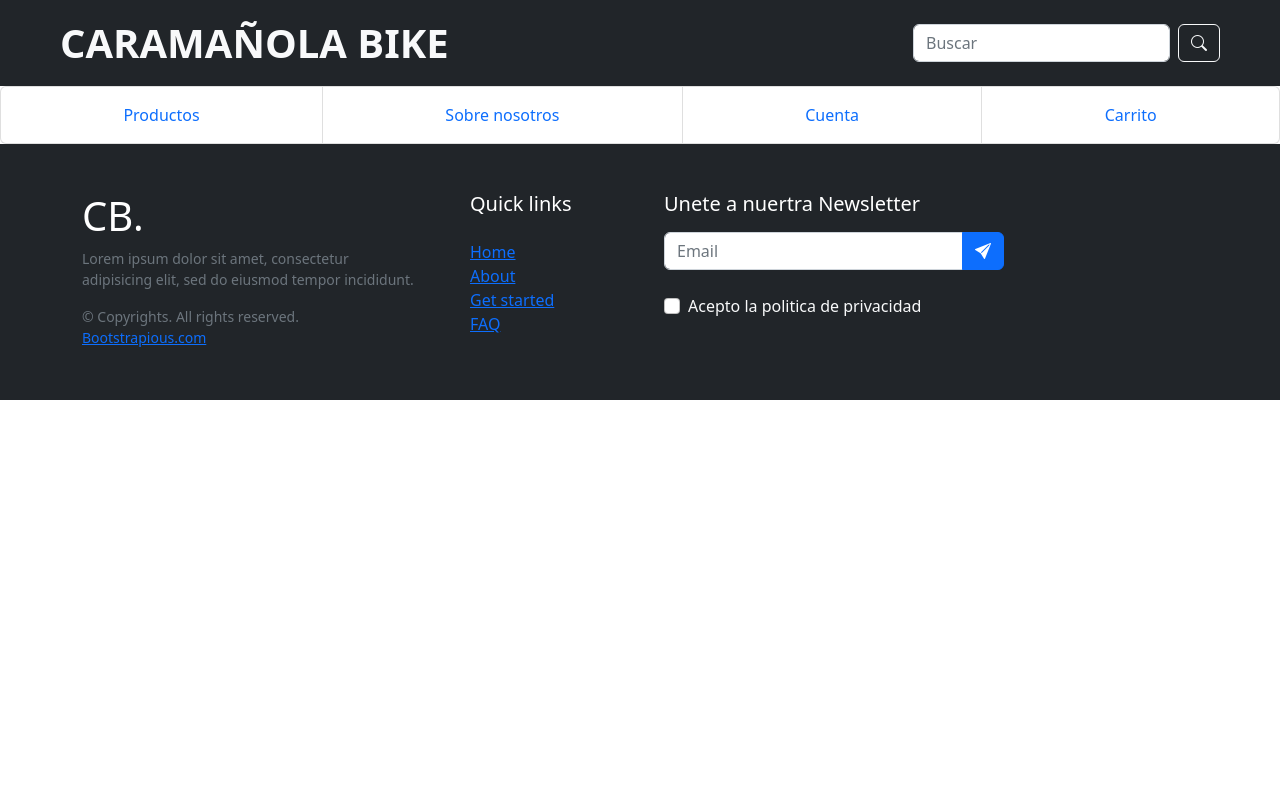
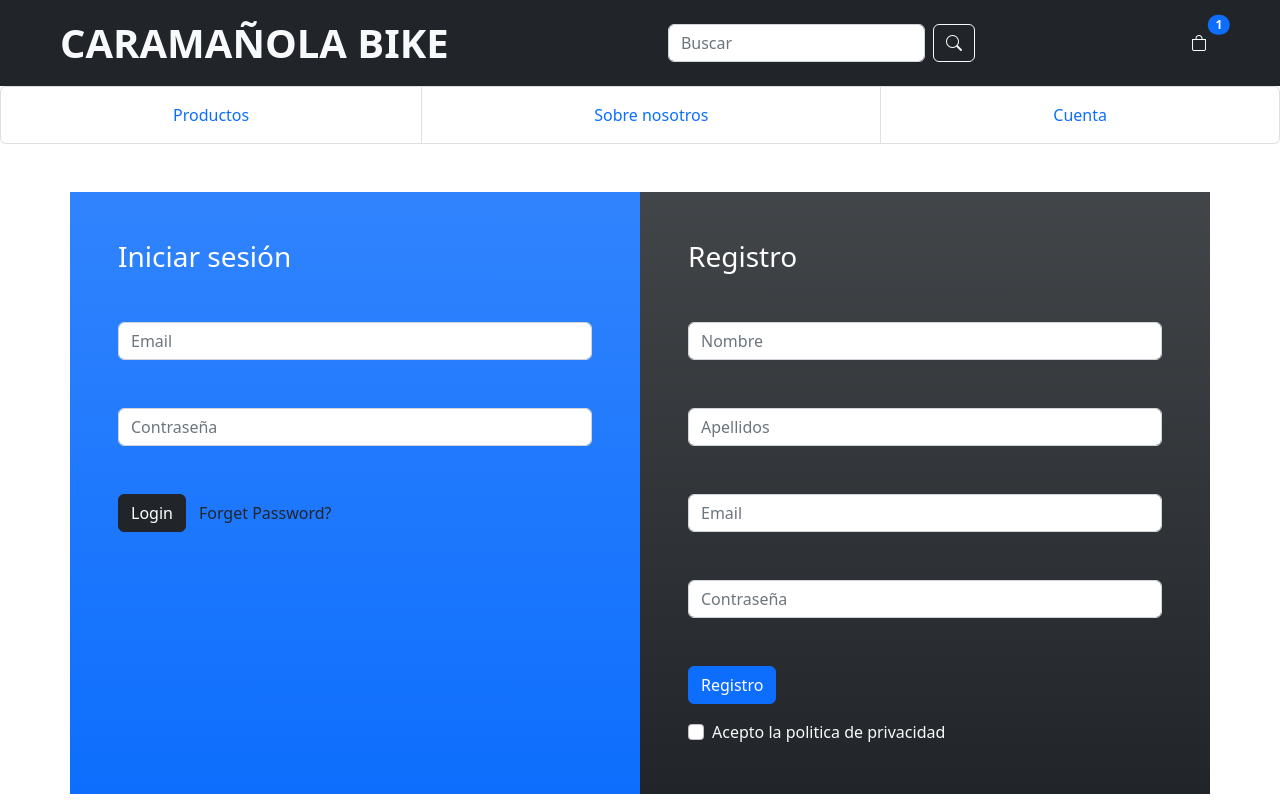
Before and after one commit to juanordone/reactclase, a React (Vite) app in the folder vite-project/: page /Login in a window 1280 px wide. Shown: the top 800 px of the page. Built offline with nearby package versions, Linux system fonts and the light colour scheme.

Commit message:
cosas productos

```diff
--- a/vite-project/src/components/Card/Card.jsx
+++ b/vite-project/src/components/Card/Card.jsx
@@ -3,7 +3,7 @@ import {Link} from "react-router-dom"
 export default function Card() {
   return (
     <>
-      <div className="card" style={{ width: "18rem" }}>
+      <div className="card mb-5 mt-5 ms-5 " style={{ width: "18rem" }}>
         <img
           src="https://www.maillotmag.com/sites/default/files/orbea_orca_omx_fund_euskadi_2.jpg"
           className="card-img-top"
--- a/vite-project/src/components/CardCarro/CardCarro.jsx
+++ b/vite-project/src/components/CardCarro/CardCarro.jsx
@@ -3,7 +3,7 @@ import { Link } from "react-router-dom";
 export default function CardCarro() {
   return (
     <>
-      <div className="card mb-3  " style={{ width: "540px" }}>
+      <div className="card mb-3 mt-5 " style={{ width: "540px" }}>
         <div className="row g-0">
           <div className="col-md-4">
             <img
--- /dev/null
+++ b/vite-project/src/components/CardProducto/CardProducto.jsx
@@ -0,0 +1,23 @@
+export default function CardProducto() {
+  return (
+    <>
+      <div class="d-flex align-items-center mb-5 mt-5 p-5">
+        <div class="flex-shrink-0">
+          <img
+            src="https://www.maillotmag.com/sites/default/files/orbea_orca_omx_fund_euskadi_2.jpg"
+            alt="..."
+          />
+
+        </div>
+        <div class="flex-grow-1 ms-3">
+        <p class="fs-1 fw-bold text-center">Orbea orca omx</p>
+        <p class="fs-3 text-center"> Es estética, elegante, económica, rápida y única. La OMX ofrece el mejor equilibrio que encontrarás en el mercado.</p>
+        <p class="fs-1 fw-bold ">6699,99<i class="bi bi-currency-euro"></i></p>
+        <div class="d-grid gap-2 p-3">
+        <a className="btn btn-primary btn-lg">Añadir al carro</a>
+        </div>
+        </div>
+      </div>
+    </>
+  );
+}
--- a/vite-project/src/components/Carousel/Carousel.jsx
+++ b/vite-project/src/components/Carousel/Carousel.jsx
@@ -23,7 +23,7 @@ export default function Carousel() {
       </div>
     </div>
     <div className="carousel-item">
-      <img src="..." className="d-block w-100" alt="..."/>
+      <img src="https://images.unsplash.com/photo-1601625193660-86f2807b024b?ixlib=rb-4.0.3&ixid=MnwxMjA3fDB8MHxwaG90by1wYWdlfHx8fGVufDB8fHx8&auto=format&fit=crop&w=1170&q=80" className="d-block w-100" alt="..."/>
       <div className="carousel-caption d-none d-md-block">
         <h5>Third slide label</h5>
         <p>Some representative placeholder content for the third slide.</p>
--- a/vite-project/src/components/Opinions/Opinions.jsx
+++ b/vite-project/src/components/Opinions/Opinions.jsx
@@ -1,6 +1,6 @@
 export default function Opinions(){
     return(
-        <div class="card w-50">
+        <div class="card w-50 mb-5 ms-5 ">
   <div class="card-body">
     <h5 class="card-title">Testimonios de clientes</h5>
     <p class="card-text">With supporting text below as a natural lead-in to additional content.</p>
--- a/vite-project/src/components/header/Header.jsx
+++ b/vite-project/src/components/header/Header.jsx
@@ -1,5 +1,4 @@
-import {Link} from "react-router-dom"
-
+import { Link } from "react-router-dom";
 
 export default function Header() {
   return (
@@ -21,21 +20,30 @@ export default function Header() {
               <i class="bi bi-search"></i>
             </button>
           </form>
+          <Link to={"/carrito"} type="button" class="btn btn-dark position-relative">
+          <i class="bi bi-bag"></i>
+            <span class="position-absolute top-0 start-100 translate-middle badge rounded-pill bg-primary">
+              1
+              <span class="visually-hidden">unread messages</span>
+            </span>
+          </Link>
         </div>
-
       </nav>
       <ul className="nav nav-pills nav-fill list-group list-group-horizontal">
         <li className="nav-item list-group-item">
-      <Link className="nav-link " aria-current="page" to={"/"}>Productos</Link>
+          <Link className="nav-link " aria-current="page" to={"/"}>
+            Productos
+          </Link>
         </li>
         <li className="nav-item list-group-item">
-    <Link className="nav-link " aria-current="page" to={"/SobreNosotros"}>Sobre nosotros</Link>
+          <Link className="nav-link " aria-current="page" to={"/SobreNosotros"}>
+            Sobre nosotros
+          </Link>
         </li>
         <li className="nav-item list-group-item">
-    <Link className="nav-link " aria-current="page" to={"/Login"}>Cuenta</Link>
-    </li>
-    <li className="nav-item list-group-item">
-      <Link className="nav-link" to={"/Carrito"}>Carrito</Link>
+          <Link className="nav-link " aria-current="page" to={"/Login"}>
+            Cuenta
+          </Link>
         </li>
 
       </ul>
--- a/vite-project/src/main.jsx
+++ b/vite-project/src/main.jsx
@@ -3,6 +3,7 @@ import ReactDOM from 'react-dom/client'
 import App from './App'
 import './index.css'
 import "bootstrap/dist/css/bootstrap.css";
+import "bootstrap"
 import "bootstrap-icons/font/bootstrap-icons.css"
 
 ReactDOM.createRoot(document.getElementById('root')).render(
--- a/vite-project/src/views/Login/Login.jsx
+++ b/vite-project/src/views/Login/Login.jsx
@@ -1,3 +1,93 @@
-export default function Login(){
-    return
+export default function Login() {
+  return (
+    <>
+      <div className="container login-container bg-primary text-white mt-5 mb-5  bg-gradient">
+        <div className="row">
+          <div className="col-md-6 login-form-1 p-5">
+            <h3>Iniciar sesión</h3>
+
+            <div className="form-group">
+              <input
+                type="text"
+                className="form-control mt-5"
+                placeholder="Email"
+                value=""
+              />
+            </div>
+            <div className="form-group">
+              <input
+                type="password"
+                className="form-control mt-5"
+                placeholder="Contraseña"
+                value=""
+              />
+            </div>
+            <div className="form-group">
+              <input type="submit" className="btn btn-dark mt-5" value="Login" />
+              <a href="#" className="btn mt-5">
+                Forget Password?
+              </a>
+            </div>
+
+          </div>
+          <div className="col-md-6 login-form-1 bg-dark bg-gradient p-5">
+            <h3>Registro</h3>
+
+            <div className="form-group mt-5">
+              <input
+                type="text"
+                className="form-control"
+                placeholder="Nombre"
+                value=""
+              />
+            </div>
+
+            <div className="form-group mt-5">
+              <input
+                type="text"
+                className="form-control"
+                placeholder="Apellidos"
+                value=""
+              />
+            </div>
+
+
+            <div className="form-group mt-5">
+              <input
+                type="text"
+                className="form-control"
+                placeholder="Email"
+                value=""
+              />
+            </div>
+            <div className="form-group mt-5">
+              <input
+                type="password"
+                className="form-control mt-5"
+                placeholder="Contraseña"
+                value=""
+              />
+            </div>
+            <div className="form-group">
+              <input type="submit" className="btn btn-primary mt-5" value="Registro" />
+
+
+            </div>
+            <div class="form-check text-light mt-3">
+                  <input
+                    class="form-check-input"
+                    type="checkbox"
+                    value=""
+                    id="flexCheckDefault"
+                  />
+                  <label class="form-check-label" for="flexCheckDefault">
+                    Acepto la politica de privacidad
+                  </label>
+                </div>
+          </div>
+        </div>
+      </div>
+
+    </>
+  );
 }
--- a/vite-project/src/views/Producto/Producto.jsx
+++ b/vite-project/src/views/Producto/Producto.jsx
@@ -1,8 +1,9 @@
+import CardProducto from "../../components/CardProducto/CardProducto";
+
 export default function Producto(){
     return(
         <>
-        <img src="https://www.maillotmag.com/sites/default/files/orbea_orca_omx_fund_euskadi_2.jpg" class="img-thumbnail" alt="..."></img>
-        <img src="https://www.maillotmag.com/sites/default/files/orbea_orca_omx_fund_euskadi_2.jpg" class="img-thumbnail" alt="..."></img>
+        <CardProducto/>
         </>
 
     )
```
Lines whose indentation alone changed are shown as unchanged.
